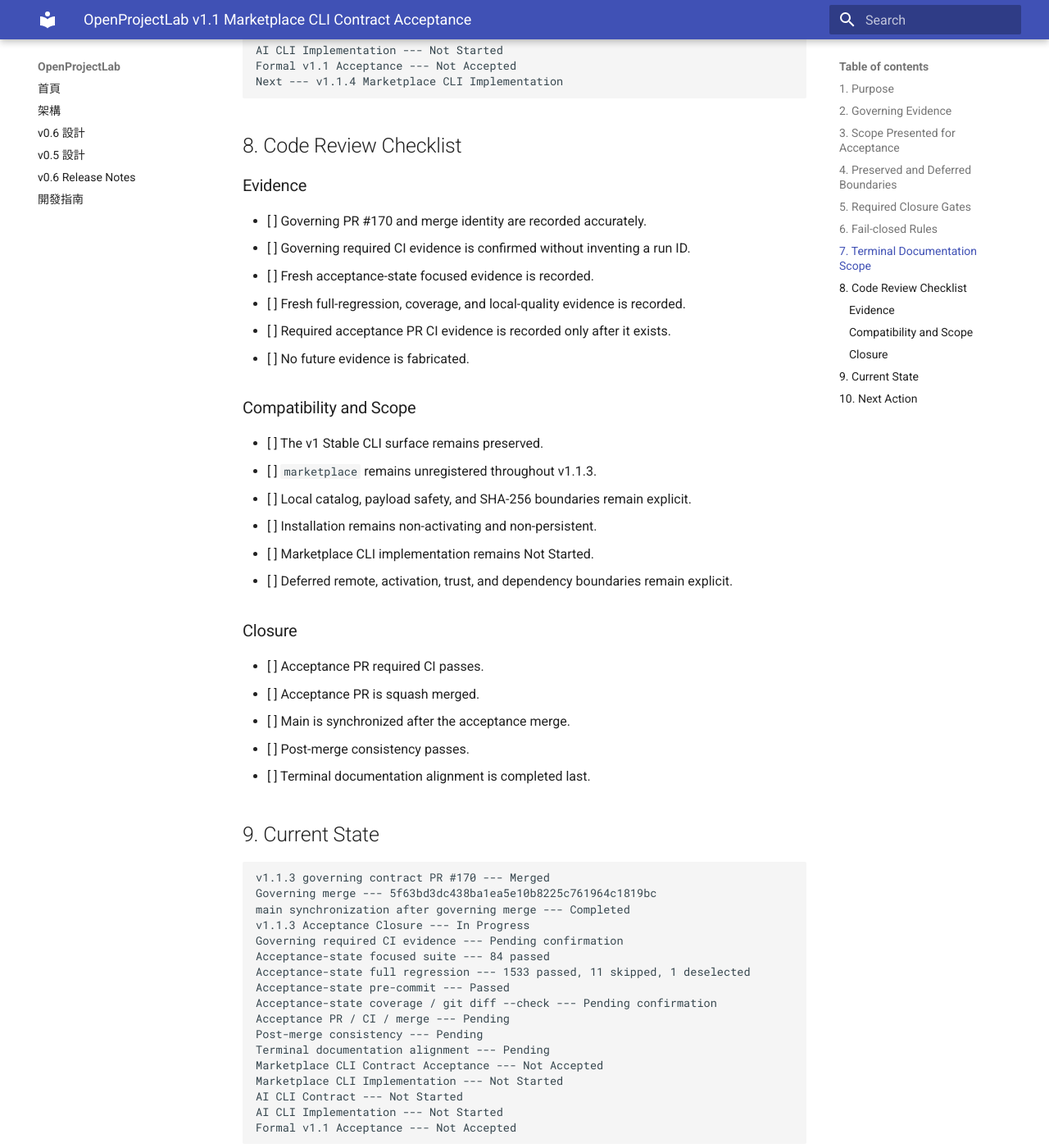
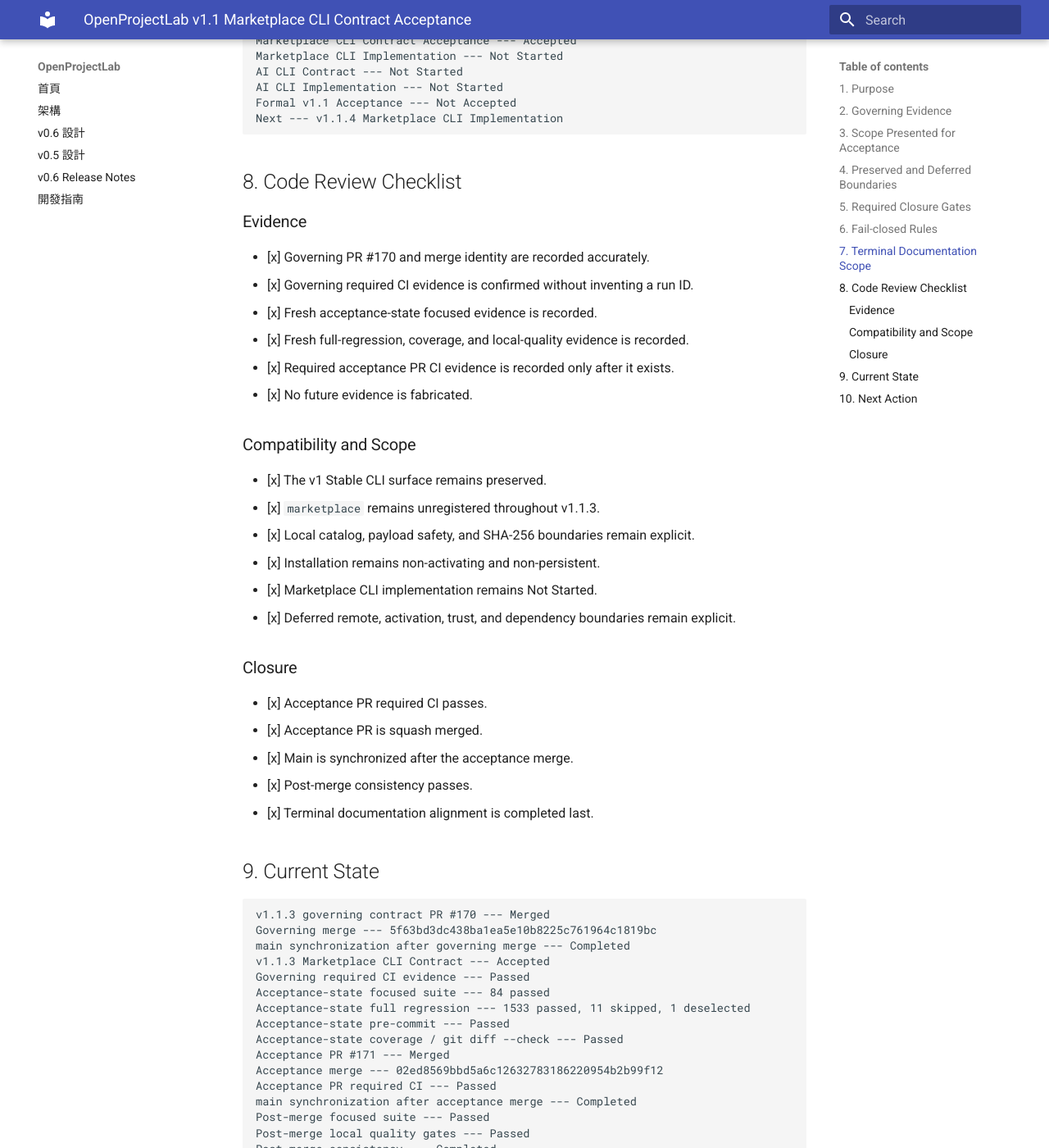
Before and after one commit to khwang1964/OpenProjectLab, an MkDocs documentation site: the page built from docs/releases/v1.1-marketplace-cli-contract-acceptance.md, in a window 1280 px wide and 1400 px high, scrolled down 4088 px. Shown: the whole window at 82% size. Built offline with MkDocs 1.6.1 and Material for MkDocs 9.7.7, drawn with Linux system fonts in a browser that asks for light colours; some of the changed text lies outside the part shown.

Commit message:
docs: accept v1.1 marketplace cli contract (#172)

````diff
--- a/docs/HISTORY.md
+++ b/docs/HISTORY.md
@@ -2130,6 +2130,26 @@
 Formal v1.1 Acceptance --- Not Accepted
 ```
 
+Acceptance PR #171 subsequently passed its required CI and was squash merged
+as `02ed8569bbd5a6c12632783186220954b2b99f12`. After synchronizing `main`, the
+post-merge focused suite, local quality gates, repository consistency checks,
+and terminal documentation alignment completed successfully. No production
+Marketplace CLI implementation was introduced by this acceptance closure.
+
+The v1.1.3 terminal state is therefore:
+
+``` text
+v1.1.3 Marketplace CLI Contract --- Accepted
+Marketplace CLI Contract Acceptance --- Accepted
+Acceptance PR #171 --- Merged
+Acceptance merge --- 02ed8569bbd5a6c12632783186220954b2b99f12
+Marketplace CLI Implementation --- Not Started
+AI CLI Contract --- Not Started
+AI CLI Implementation --- Not Started
+Formal v1.1 Acceptance --- Not Accepted
+Next --- v1.1.4 Marketplace CLI Implementation
+```
+
 ------------------------------------------------------------------------
 
 # 我們的願景
--- a/docs/releases/v1.1-marketplace-cli-contract-acceptance.md
+++ b/docs/releases/v1.1-marketplace-cli-contract-acceptance.md
@@ -1,15 +1,15 @@
 # OpenProjectLab v1.1 Marketplace CLI Contract Acceptance
 
-> **Status:** Acceptance Closure --- In Progress\
+> **Status:** Accepted\
 > **Target Release:** OpenProjectLab v1.1.0\
 > **Phase:** v1.1.3 --- Marketplace CLI Contract Acceptance\
 > **Date:** 2026-08-20\
 > **Governing Contract:** `docs/releases/v1.1-marketplace-cli-contract.md`\
 > **Governing PR:** #170\
 > **Governing Merge Commit:** `5f63bd3dc438ba1ea5e10b8225c761964c1819bc`\
-> **Acceptance PR:** Pending\
-> **Acceptance Merge Commit:** Pending\
-> **Marketplace CLI Contract Acceptance:** Not Accepted\
+> **Acceptance PR:** #171 --- Merged\
+> **Acceptance Merge Commit:** `02ed8569bbd5a6c12632783186220954b2b99f12`\
+> **Marketplace CLI Contract Acceptance:** Accepted\
 > **Marketplace CLI Implementation:** Not Started\
 > **Formal v1.1 Acceptance:** Not Accepted
 
@@ -110,30 +110,31 @@
 
 ## 5. Required Closure Gates
 
-Current candidate state:
+Completed closure evidence:
 
 ``` text
 Governing PR #170 --- Merged
 Governing merge --- 5f63bd3dc438ba1ea5e10b8225c761964c1819bc
 main synchronization after governing merge --- Completed
 Acceptance record and automation --- Added
-Governing required CI evidence --- Pending confirmation
+Governing required CI evidence --- Passed
 Acceptance-state focused suite --- 84 passed
 Acceptance-state full regression --- 1533 passed, 11 skipped, 1 deselected
 Acceptance-state full regression execution time --- 11.00s
 Acceptance-state failures / errors --- 0
-Acceptance-state required coverage evidence --- Pending confirmation
-Acceptance-state git diff --check --- Pending
+Acceptance-state required coverage evidence --- Passed
+Acceptance-state git diff --check --- Passed
 Acceptance-state pre-commit --- Passed
-Acceptance PR required CI --- Pending
-Acceptance squash merge --- Pending
-Acceptance merge commit --- Pending
-main synchronization after acceptance merge --- Pending
-Post-merge focused suite --- Pending
-Post-merge local quality gates --- Pending
-Post-merge consistency --- Pending
-Terminal documentation alignment --- Pending
-Marketplace CLI Contract Acceptance --- Not Accepted
+Acceptance PR #171 --- Merged
+Acceptance PR required CI --- Passed
+Acceptance squash merge --- Completed
+Acceptance merge commit --- 02ed8569bbd5a6c12632783186220954b2b99f12
+main synchronization after acceptance merge --- Completed
+Post-merge focused suite --- Passed
+Post-merge local quality gates --- Passed
+Post-merge consistency --- Completed
+Terminal documentation alignment --- Completed
+Marketplace CLI Contract Acceptance --- Accepted
 Marketplace CLI Implementation --- Not Started
 Formal v1.1 Acceptance --- Not Accepted
 ```
@@ -187,30 +188,30 @@
 
 ### Evidence
 
-- [ ] Governing PR #170 and merge identity are recorded accurately.
-- [ ] Governing required CI evidence is confirmed without inventing a run ID.
-- [ ] Fresh acceptance-state focused evidence is recorded.
-- [ ] Fresh full-regression, coverage, and local-quality evidence is recorded.
-- [ ] Required acceptance PR CI evidence is recorded only after it exists.
-- [ ] No future evidence is fabricated.
+- [x] Governing PR #170 and merge identity are recorded accurately.
+- [x] Governing required CI evidence is confirmed without inventing a run ID.
+- [x] Fresh acceptance-state focused evidence is recorded.
+- [x] Fresh full-regression, coverage, and local-quality evidence is recorded.
+- [x] Required acceptance PR CI evidence is recorded only after it exists.
+- [x] No future evidence is fabricated.
 
 ### Compatibility and Scope
 
-- [ ] The v1 Stable CLI surface remains preserved.
-- [ ] `marketplace` remains unregistered throughout v1.1.3.
-- [ ] Local catalog, payload safety, and SHA-256 boundaries remain explicit.
-- [ ] Installation remains non-activating and non-persistent.
-- [ ] Marketplace CLI implementation remains Not Started.
-- [ ] Deferred remote, activation, trust, and dependency boundaries remain
+- [x] The v1 Stable CLI surface remains preserved.
+- [x] `marketplace` remains unregistered throughout v1.1.3.
+- [x] Local catalog, payload safety, and SHA-256 boundaries remain explicit.
+- [x] Installation remains non-activating and non-persistent.
+- [x] Marketplace CLI implementation remains Not Started.
+- [x] Deferred remote, activation, trust, and dependency boundaries remain
       explicit.
 
 ### Closure
 
-- [ ] Acceptance PR required CI passes.
-- [ ] Acceptance PR is squash merged.
-- [ ] Main is synchronized after the acceptance merge.
-- [ ] Post-merge consistency passes.
-- [ ] Terminal documentation alignment is completed last.
+- [x] Acceptance PR required CI passes.
+- [x] Acceptance PR is squash merged.
+- [x] Main is synchronized after the acceptance merge.
+- [x] Post-merge consistency passes.
+- [x] Terminal documentation alignment is completed last.
 
 ## 9. Current State
 
@@ -218,16 +219,21 @@
 v1.1.3 governing contract PR #170 --- Merged
 Governing merge --- 5f63bd3dc438ba1ea5e10b8225c761964c1819bc
 main synchronization after governing merge --- Completed
-v1.1.3 Acceptance Closure --- In Progress
-Governing required CI evidence --- Pending confirmation
+v1.1.3 Marketplace CLI Contract --- Accepted
+Governing required CI evidence --- Passed
 Acceptance-state focused suite --- 84 passed
 Acceptance-state full regression --- 1533 passed, 11 skipped, 1 deselected
 Acceptance-state pre-commit --- Passed
-Acceptance-state coverage / git diff --check --- Pending confirmation
-Acceptance PR / CI / merge --- Pending
-Post-merge consistency --- Pending
-Terminal documentation alignment --- Pending
-Marketplace CLI Contract Acceptance --- Not Accepted
+Acceptance-state coverage / git diff --check --- Passed
+Acceptance PR #171 --- Merged
+Acceptance merge --- 02ed8569bbd5a6c12632783186220954b2b99f12
+Acceptance PR required CI --- Passed
+main synchronization after acceptance merge --- Completed
+Post-merge focused suite --- Passed
+Post-merge local quality gates --- Passed
+Post-merge consistency --- Completed
+Terminal documentation alignment --- Completed
+Marketplace CLI Contract Acceptance --- Accepted
 Marketplace CLI Implementation --- Not Started
 AI CLI Contract --- Not Started
 AI CLI Implementation --- Not Started
@@ -236,9 +242,9 @@
 
 ## 10. Next Action
 
-Run fresh acceptance-state focused tests, full regression, coverage,
-`git diff --check`, and pre-commit. If all pass, submit the acceptance PR
-without registering or implementing the Marketplace command family.
+Begin v1.1.4 Marketplace CLI Implementation under the accepted contract,
+without expanding the reviewed deterministic-local scope or treating contract
+acceptance as Formal v1.1 Acceptance.
 
 ------------------------------------------------------------------------
 
````
Also changed, not shown: CHANGELOG.md (+12 -0 lines), docs/releases/v1.1-marketplace-cli-contract.md (+10 -9 lines), docs/roadmap.md (+23 -14 lines), 2 other files.
